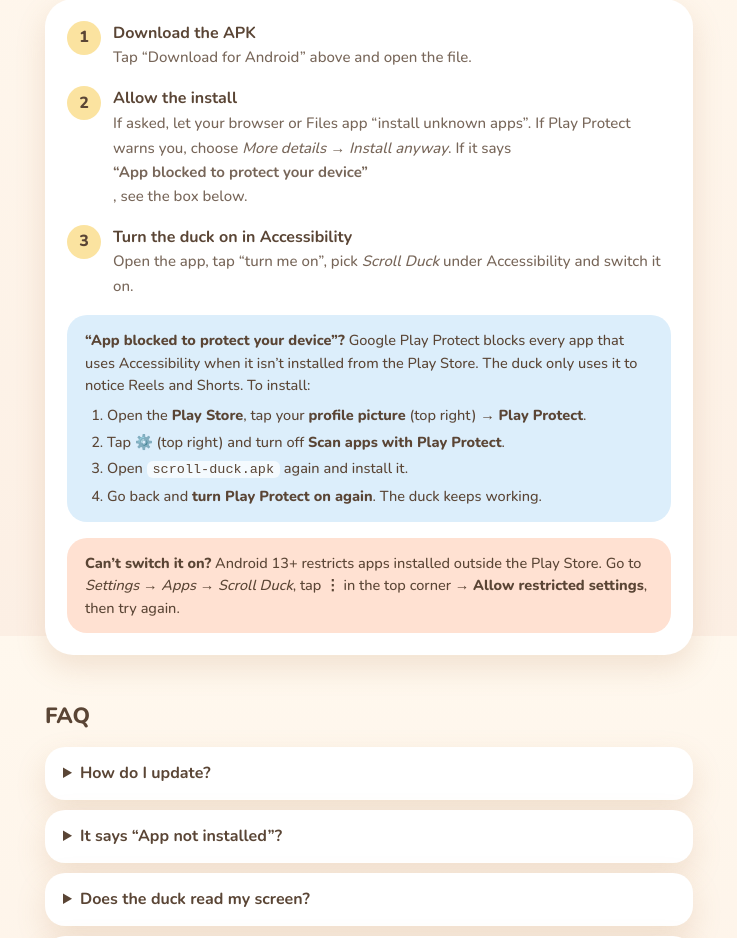
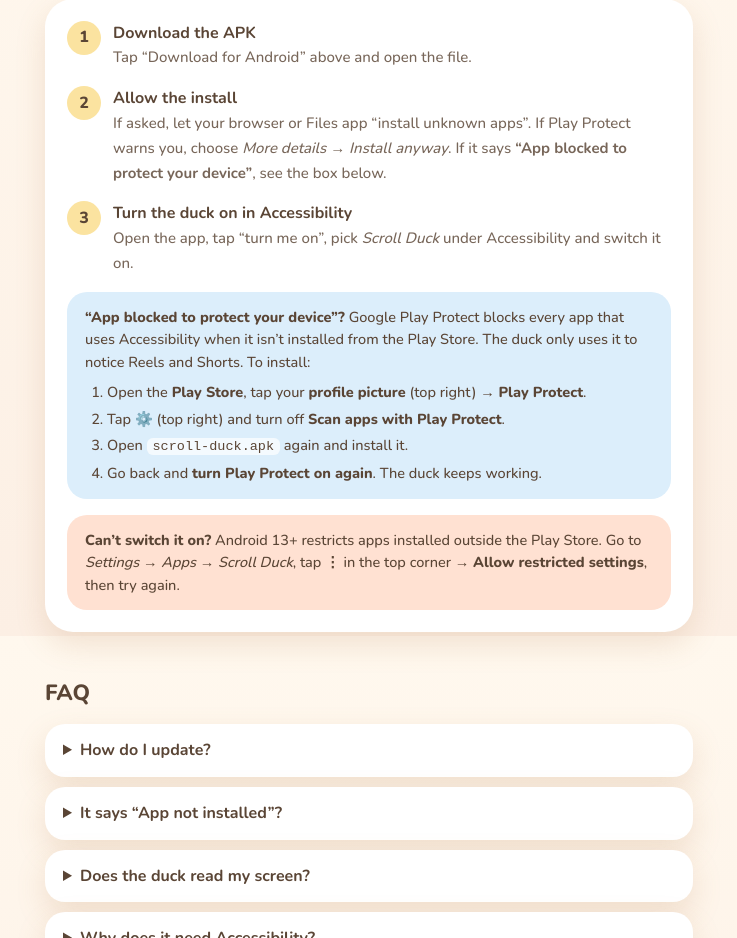
Before and after one commit to khoa-nhd/scroll-duck-app, a plain HTML site: page index.html in a window 1280 px wide. Shown: the part 964-1902 px from the top of the page, without its empty margins (271-1008 px from the left). Drawn offline with nearby package versions, Linux system fonts and the light colour scheme; no server answers.

Commit message:
Update download page

```diff
--- a/index.html
+++ b/index.html
@@ -63,7 +63,7 @@
     content: counter(s); width: 34px; height: 34px; border-radius: 50%; background: var(--butter);
     display: grid; place-items: center; font-weight: 800;
   }
-  ol.steps b { display: block; }
+  ol.steps div > b:first-child { display: block; }
   ol.steps span { font-size: 15px; color: var(--ink); opacity: .82; }
   .note { background: var(--peach); border-radius: 20px; padding: 14px 18px; font-size: 14.5px; margin-top: 16px; }
   .note b { font-weight: 800; }
```
